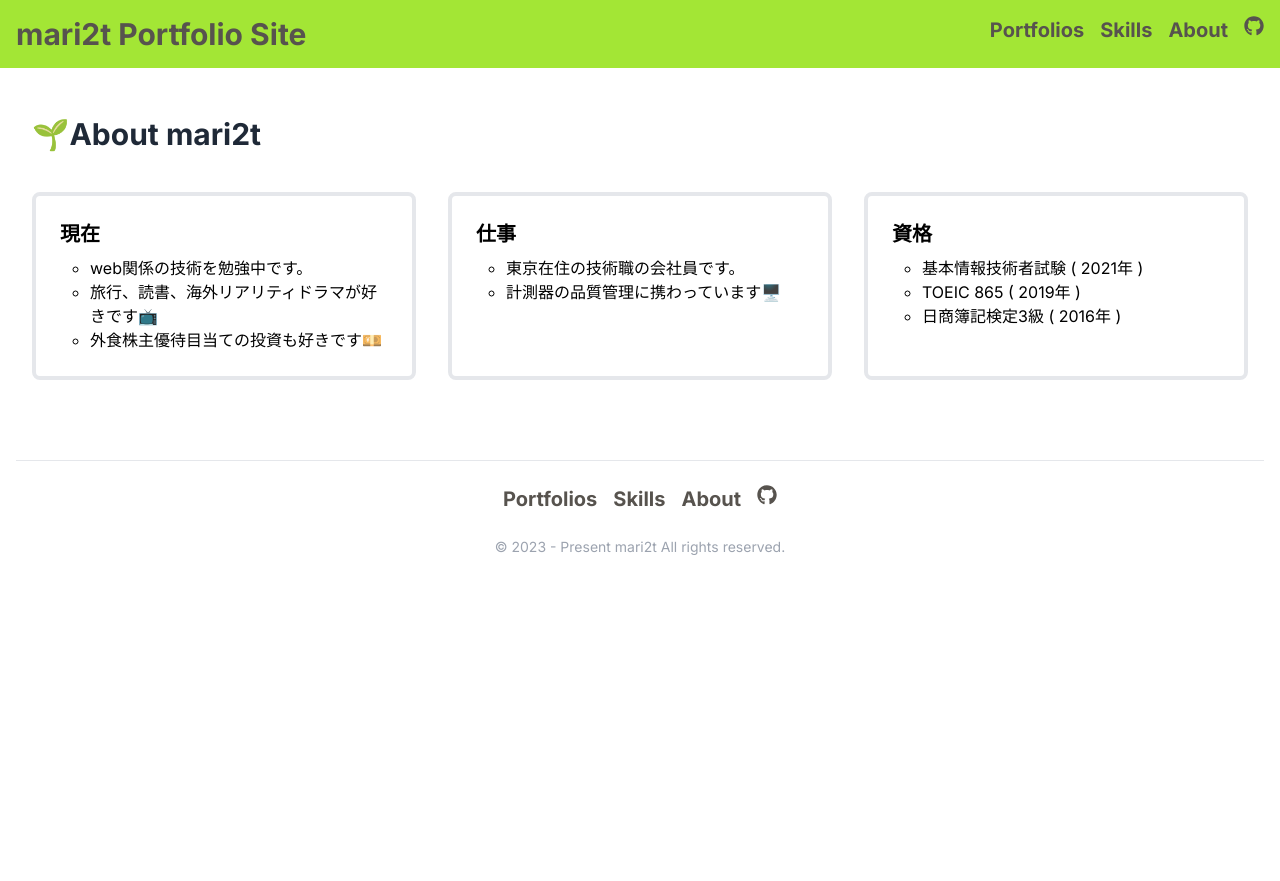
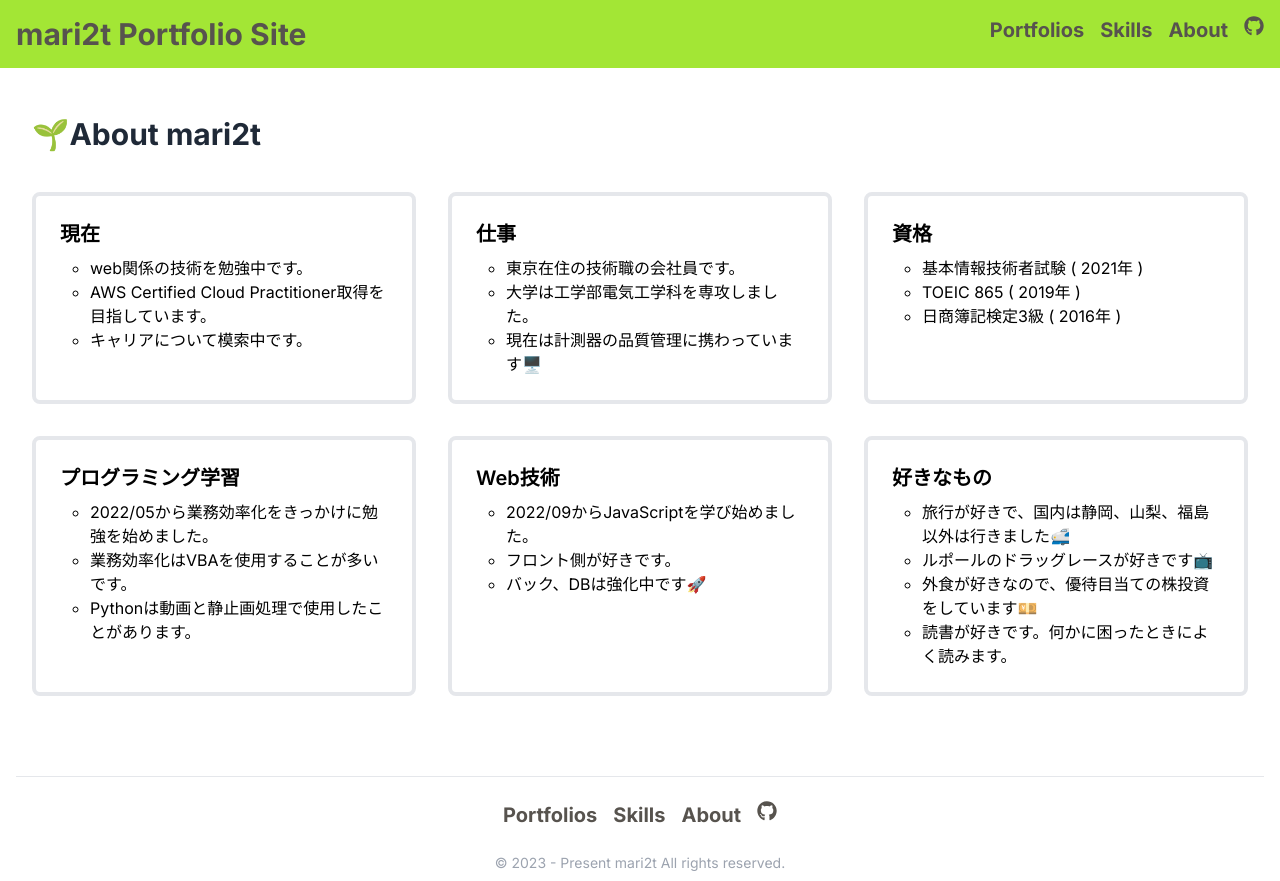
Before and after one commit to mari2t/mari2t_portfolio, a Next.js app: page /about in a window 1280 px wide. Before the commit the page ends 800 px from the top, so only its background shows below. Built offline with nearby package versions, Linux system fonts and the light colour scheme.

Commit message:
feat : add about

```diff
--- a/src/app/about/page.tsx
+++ b/src/app/about/page.tsx
@@ -5,15 +5,16 @@ const profiles = [
     title: "現在",
     skills: [
       "web関係の技術を勉強中です。",
-      "旅行、読書、海外リアリティドラマが好きです📺",
-      "外食株主優待目当ての投資も好きです💴",
+      "AWS Certified Cloud Practitioner取得を目指しています。",
+      "キャリアについて模索中です。",
     ],
   },
   {
     title: "仕事",
     skills: [
       "東京在住の技術職の会社員です。",
-      "計測器の品質管理に携わっています🖥️",
+      "大学は工学部電気工学科を専攻しました。",
+      "現在は計測器の品質管理に携わっています🖥️",
     ],
   },
   {
@@ -22,6 +23,31 @@ const profiles = [
       "基本情報技術者試験 ( 2021年 )",
       "TOEIC 865 ( 2019年 )",
       "日商簿記検定3級 ( 2016年 )",
+    ],
+  },
+  {
+    title: "プログラミング学習",
+    skills: [
+      "2022/05から業務効率化をきっかけに勉強を始めました。",
+      "業務効率化はVBAを使用することが多いです。",
+      "Pythonは動画と静止画処理で使用したことがあります。",
+    ],
+  },
+  {
+    title: "Web技術",
+    skills: [
+      "2022/09からJavaScriptを学び始めました。",
+      "フロント側が好きです。",
+      "バック、DBは強化中です🚀",
+    ],
+  },
+  {
+    title: "好きなもの",
+    skills: [
+      "旅行が好きで、国内は静岡、山梨、福島以外は行きました🚅",
+      "ルポールのドラッグレースが好きです📺",
+      "外食が好きなので、優待目当ての株投資をしています💴",
+      "読書が好きです。何かに困ったときによく読みます。",
     ],
   },
 ];
```
